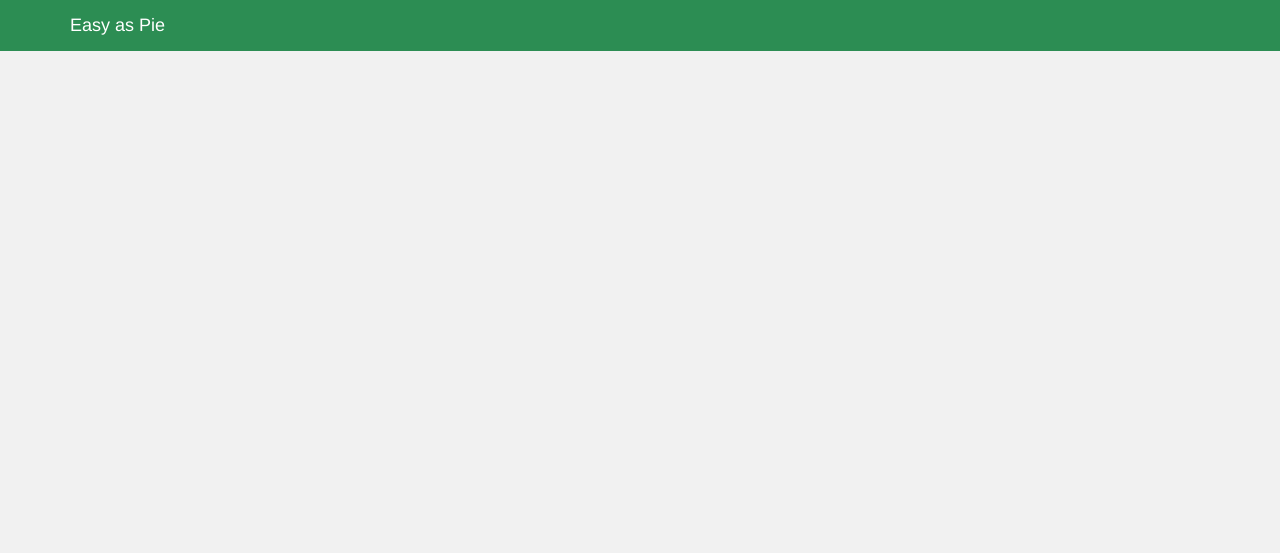
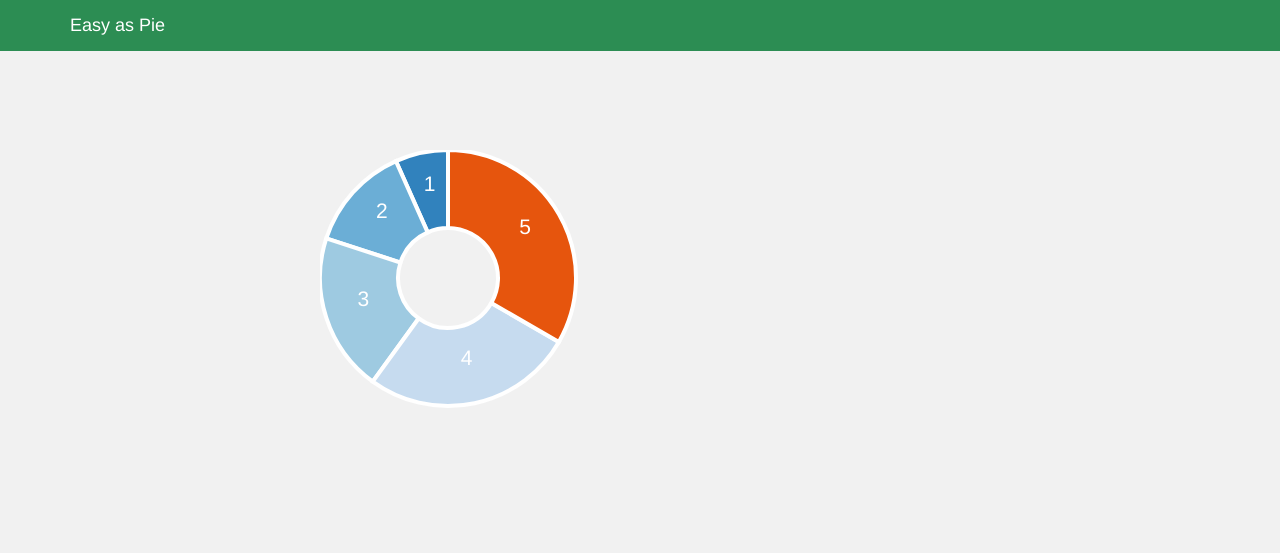
Before and after one commit to radiocontrolled/easy-as-pie, a plain HTML site: page index.html in a window 1280 px wide. Drawn offline with nearby package versions, Linux system fonts and the light colour scheme; some packages are replaced by stand-ins of ours; a script that the page names is missing; files whose address does not match are found by name.

Commit message:
removed ngCSVImport as EasyAsPie module dependency

```diff
--- a/index.html
+++ b/index.html
@@ -46,9 +46,8 @@
     	<script src="//ajax.googleapis.com/ajax/libs/jquery/1.11.0/jquery.min.js"></script>
 
         <script src="js/angular.min.js"></script>
-        <script src="js/app.js"></script>
-        <script src="bower_components/angular-csv-import/dist/angular-csv-import.js"></script>
         <script src="http://d3js.org/d3.v3.min.js" charset="utf-8"></script>
+         <script src="js/app.js"></script>
         <script>window.jQuery || document.write('<script src="js/vendor/jquery-1.11.0.min.js"><\/script>')</script>
 
         <script src="js/vendor/bootstrap.min.js"></script>
--- a/js/app.js
+++ b/js/app.js
@@ -1,6 +1,6 @@
-
+console.log("foo");
 (function(){
-	var drawPie = angular.module('EasyAsPie', ['ngCsvImport'])
+	var drawPie = angular.module('EasyAsPie', [])
 	drawPie.controller('Controller', function(){
 		this.someData = someData;
 	})
```
